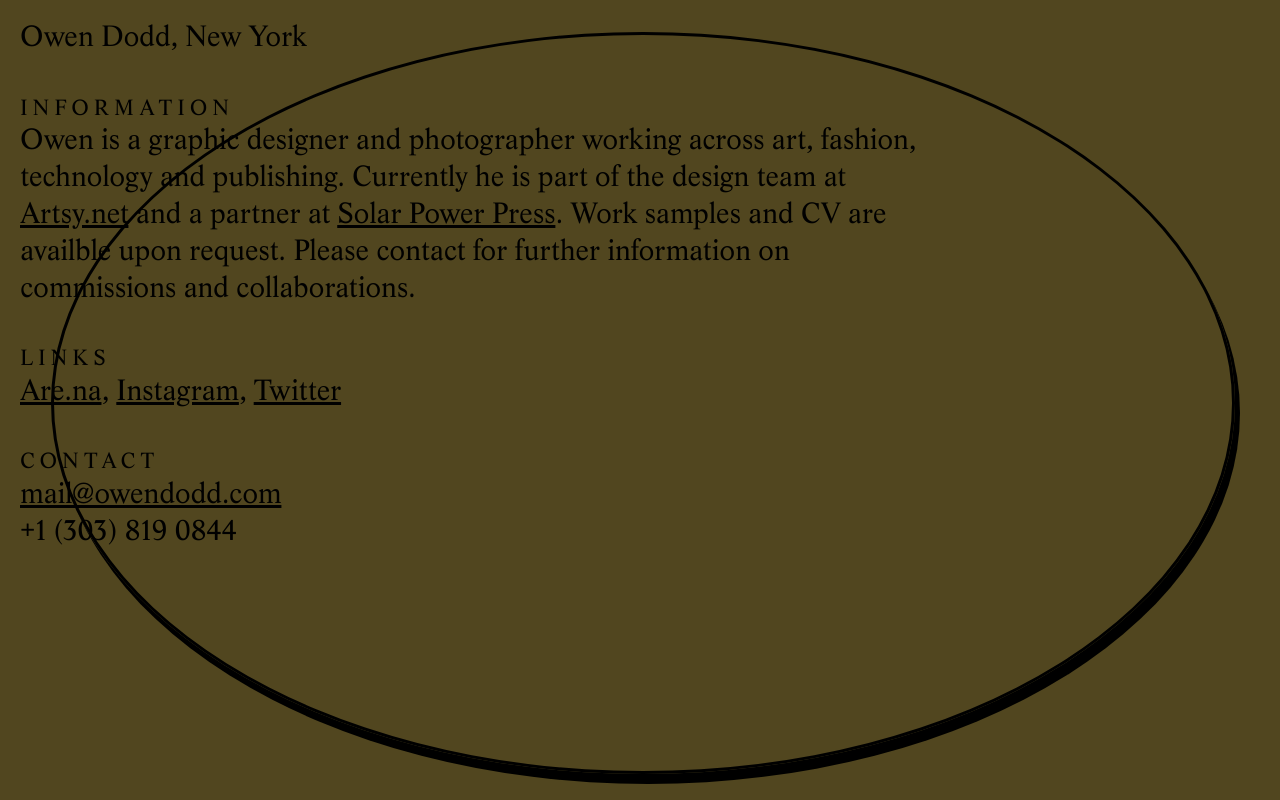
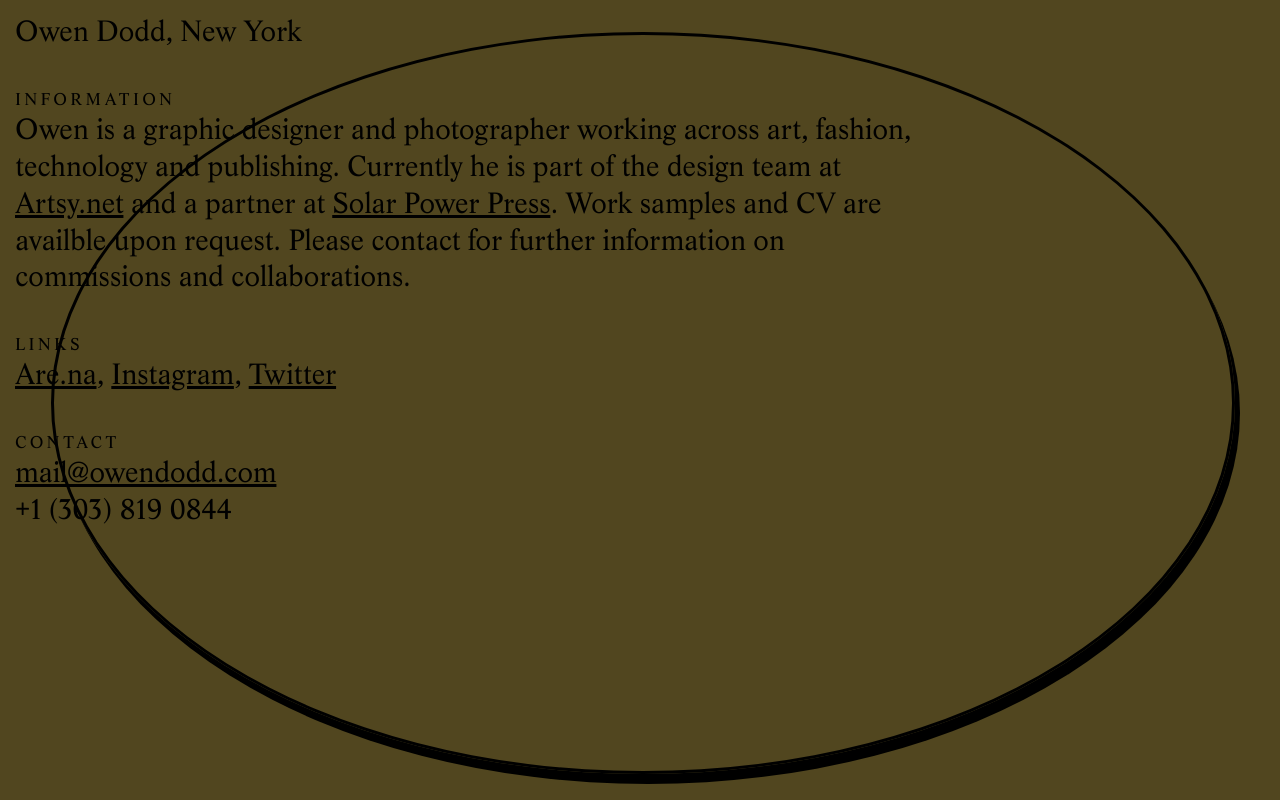
Before and after one commit to owendodd/owendodd, a plain HTML site: page index.html in a window 1280 px wide. Drawn offline with nearby package versions, Linux system fonts and the light colour scheme; a small style sheet from the web is missing.

Commit message:
slight style tweak

```diff
--- a/styles/home.scss
+++ b/styles/home.scss
@@ -7,24 +7,22 @@
 
 // General
 body {
-    margin: 20px;
+    margin: 15px;
     color: black;
-    padding: 1em;
     font-family: "LifeT-ReguRo1", serif;
     font-size: 2.4vw;
     line-height: 1.2em;
     letter-spacing: -0.02rem;
     background-color: #51461F;
-    padding: 0;
     @include p(font-smoothing, antialiased);
 }
 
 h1 {
-  font-size: 1.8vw;
+  font-size: 1.4vw;
   line-height: 1em;
   margin: 0 0 0.2rem;
   font-weight: normal;
-  letter-spacing: 0.3rem;
+  letter-spacing: 0.2rem;
   text-transform: uppercase;
 }
 
```
Also changed, not shown: styles/home.min.css, 1 other file.
